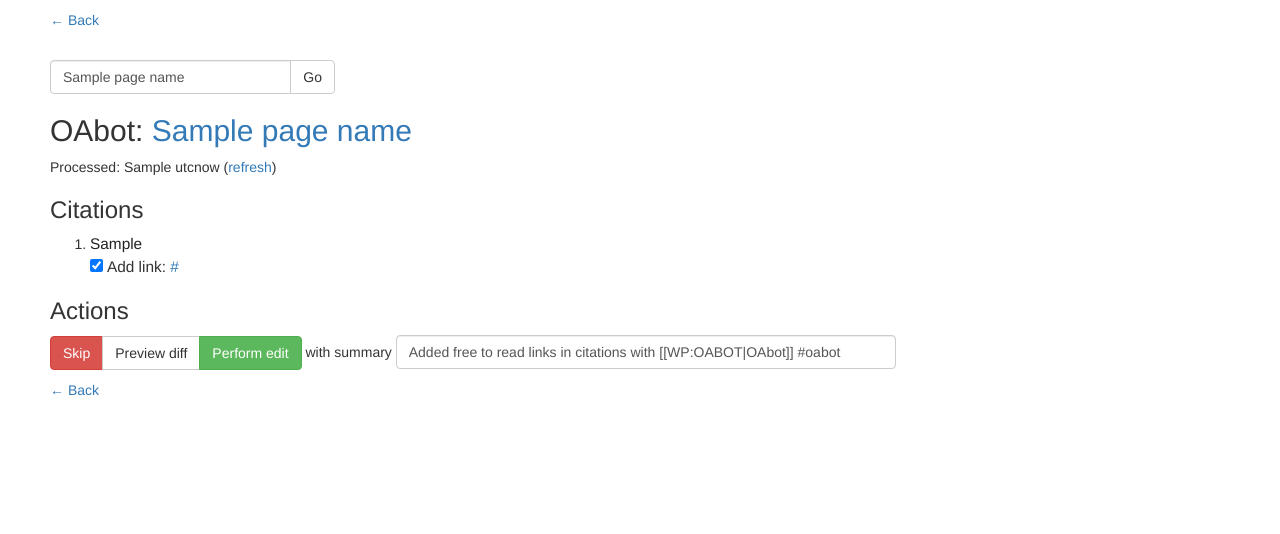
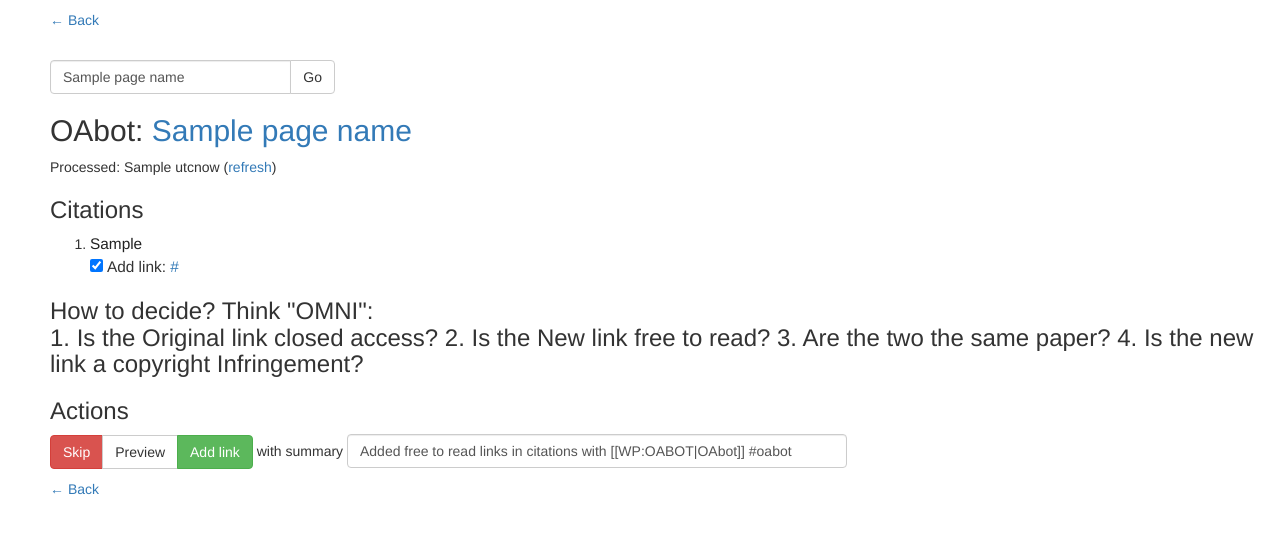
Before and after one commit to quiddity-wp/oabot, a Flask app: template templates/change.html in a window 1280 px wide. Shown: the top 534 px of the page. Run offline with Flask 2, Linux system fonts and the light colour scheme; the template is opened without the code that fills it: most values are stand-ins (such as "Sample title", 1, 10 or a date in 2020); a database or web service that is not in the repository returns one stand-in record (values such as "Sample title"); data that the repository does not hold is empty; parts of the project's set-up code (start-up, migrations or seed data) failed here and were passed over; some libraries are stand-ins or nearby versions.

Commit message:
insert instructions

```diff
--- a/templates/change.html
+++ b/templates/change.html
@@ -41,13 +41,17 @@
             </li>
         {% endfor %}
         </ol>
+        <p>
+          <h3>How to decide? Think "OMNI":<br />
+          1. Is the Original link closed access? 2. Is the New link free to read? 3. Are the two the same paper? 4. Is the new link a copyright Infringement?<br />
+
 
         <h3>Actions</h3>
         <p>
         <span class="btn-group">
             <input type="button" onclick="window.location.href='{{ url_for('get_random_page') }}'" class="btn btn-danger" value="Skip" />
-            <input type="button" onclick="preview()" value="Preview diff" class="btn btn-default" />
-            <input class="btn btn-success" type="submit" value="Perform edit" />
+            <input type="button" onclick="preview()" value="Preview" class="btn btn-default" />
+            <input class="btn btn-success" type="submit" value="Add link" />
         </span>
          with summary <input class="form-control" style="max-width:500px; display: inline" type="text" size="80" name="summary" value="Added free to read links in citations with [[WP:OABOT|OAbot]] #oabot" /></p>
         </form>
```
